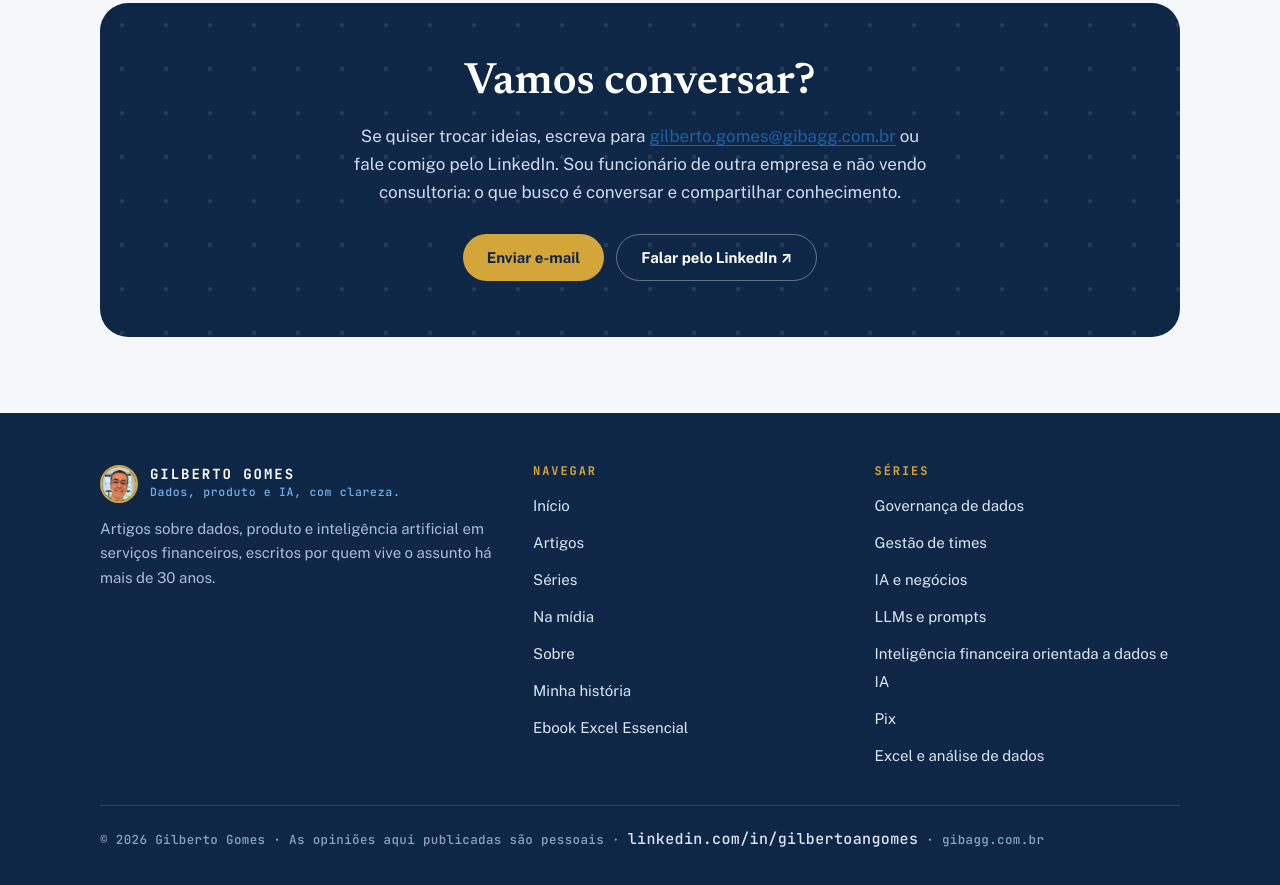
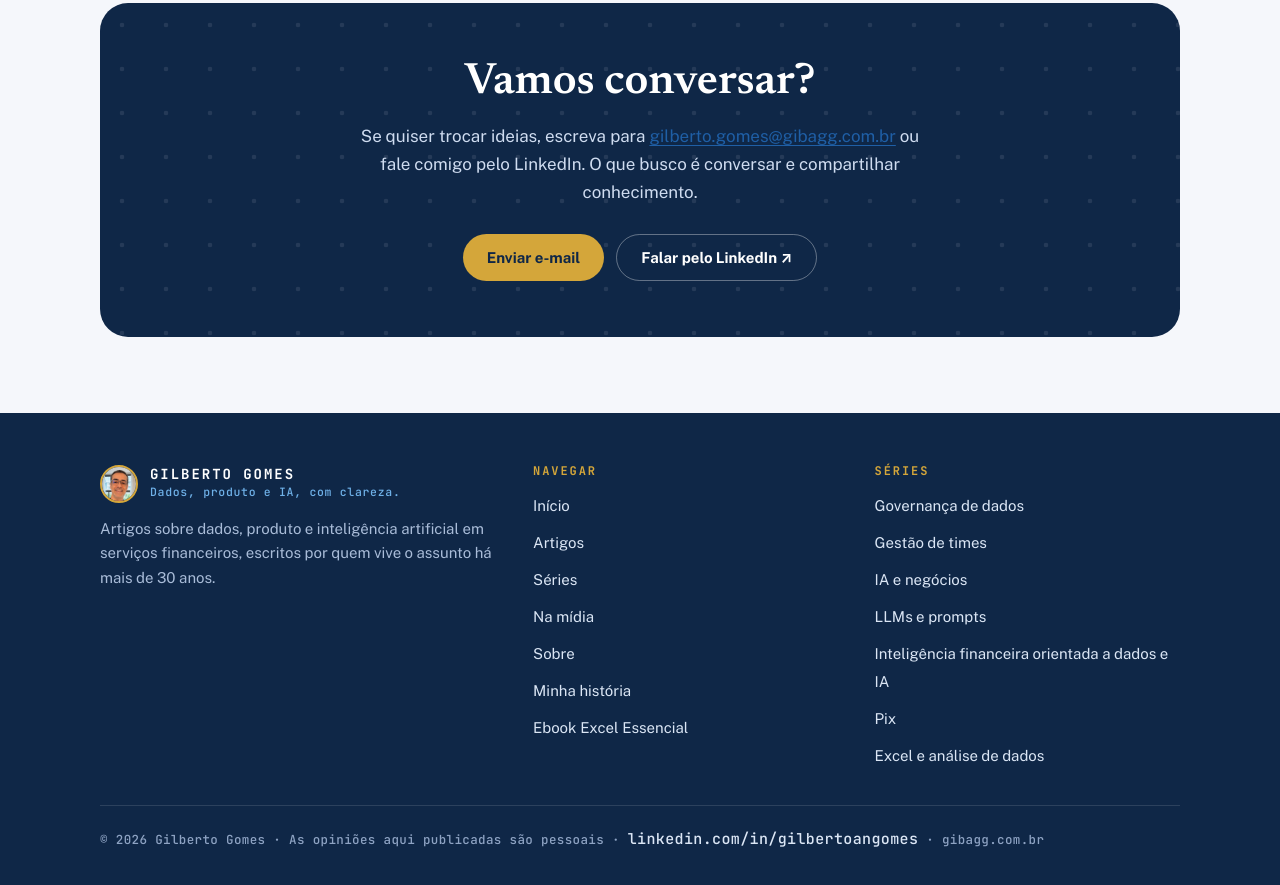
Before and after one commit to gibabb/Gibagg.github.io, a plain HTML site: page sobre.html in a window 1280 px wide. Shown: the part 4460-5345 px from the top of the page. Drawn offline with nearby package versions, Linux system fonts and the light colour scheme.

Commit message:
Add files via upload

```diff
--- a/sobre.html
+++ b/sobre.html
@@ -47,7 +47,7 @@
 <a class="card" href="https://excelline.com.br" target="_blank" rel="noopener"><span class="tag">Portal</span><h3>excelline.com.br</h3><p>Conteúdo de Excel avançado para quem trabalha com planilhas e análise de dados.</p></a>
 <a class="card" href="https://www.youtube.com/@gilbertogomesexcel" target="_blank" rel="noopener"><span class="tag">YouTube</span><h3>@gilbertogomesexcel</h3><p>Vídeos práticos de Excel, para aprender no seu ritmo.</p></a>
 </div></div></section>
-<section id="contato" style="padding-top:0"><div class="wrap"><div class="band"><h2>Vamos conversar?</h2><p>Se quiser trocar ideias, escreva para <a href="mailto:gilberto.gomes@gibagg.com.br">gilberto.gomes@gibagg.com.br</a> ou fale comigo pelo LinkedIn. Sou funcionário de outra empresa e não vendo consultoria: o que busco é conversar e compartilhar conhecimento.</p><div class="btns"><a class="btn primary" href="mailto:gilberto.gomes@gibagg.com.br">Enviar e-mail</a><a class="btn ghost" href="https://www.linkedin.com/in/gilbertoangomes" target="_blank" rel="noopener">Falar pelo LinkedIn ↗</a></div></div></div></section></main><footer><div class="wrap">
+<section id="contato" style="padding-top:0"><div class="wrap"><div class="band"><h2>Vamos conversar?</h2><p>Se quiser trocar ideias, escreva para <a href="mailto:gilberto.gomes@gibagg.com.br">gilberto.gomes@gibagg.com.br</a> ou fale comigo pelo LinkedIn. O que busco é conversar e compartilhar conhecimento.</p><div class="btns"><a class="btn primary" href="mailto:gilberto.gomes@gibagg.com.br">Enviar e-mail</a><a class="btn ghost" href="https://www.linkedin.com/in/gilbertoangomes" target="_blank" rel="noopener">Falar pelo LinkedIn ↗</a></div></div></div></section></main><footer><div class="wrap">
 <div><a class="brand" href="index.html"><img src="gilberto-avatar.jpg" alt="" width="38" height="38"><span><b>GILBERTO GOMES</b><small>Dados, produto e IA, com clareza.</small></span></a>
 <p>Artigos sobre dados, produto e inteligência artificial em serviços financeiros, escritos por quem vive o assunto há mais de 30 anos.</p></div>
 <div><h4>Navegar</h4><ul><li><a href="index.html">Início</a></li><li><a href="artigos.html">Artigos</a></li><li><a href="series.html">Séries</a></li><li><a href="midia.html">Na mídia</a></li><li><a href="sobre.html">Sobre</a></li><li><a href="historia.html">Minha história</a></li><li><a href="ebook.html">Ebook Excel Essencial</a></li></ul></div>
```
